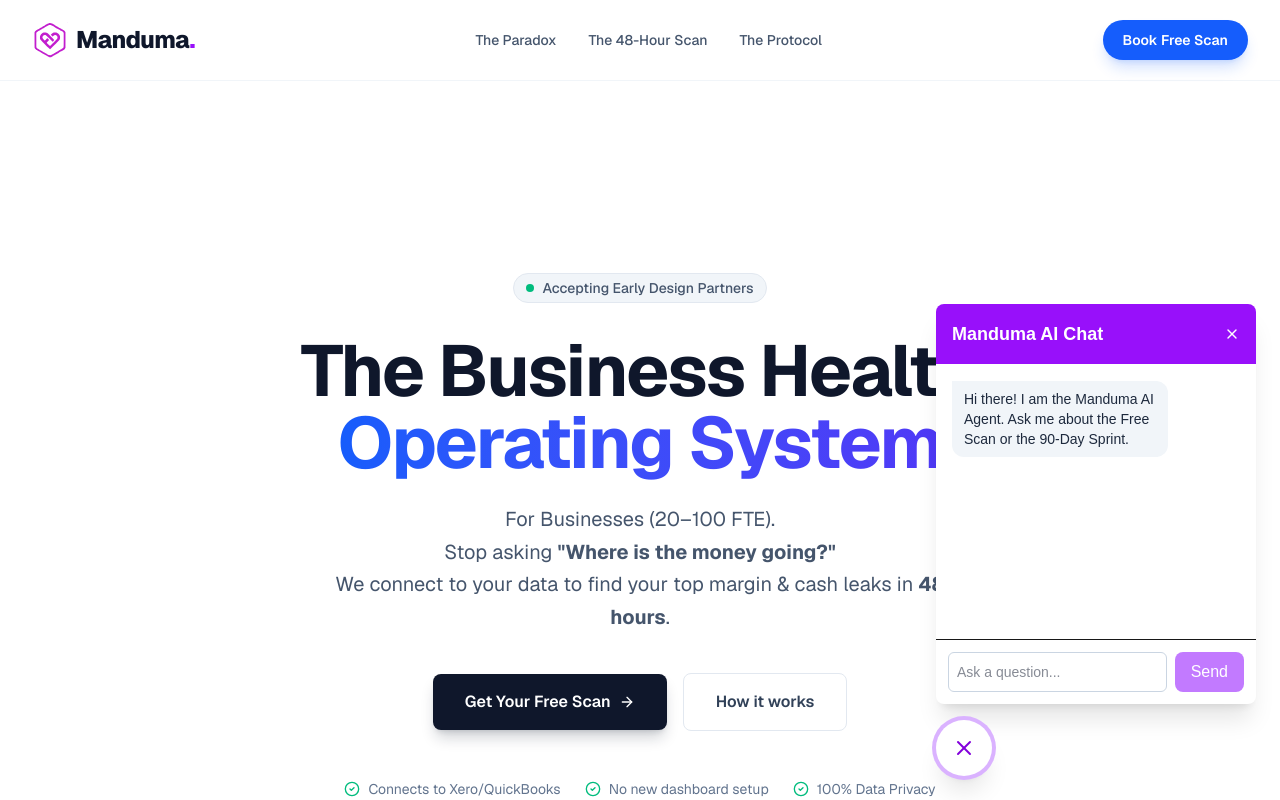
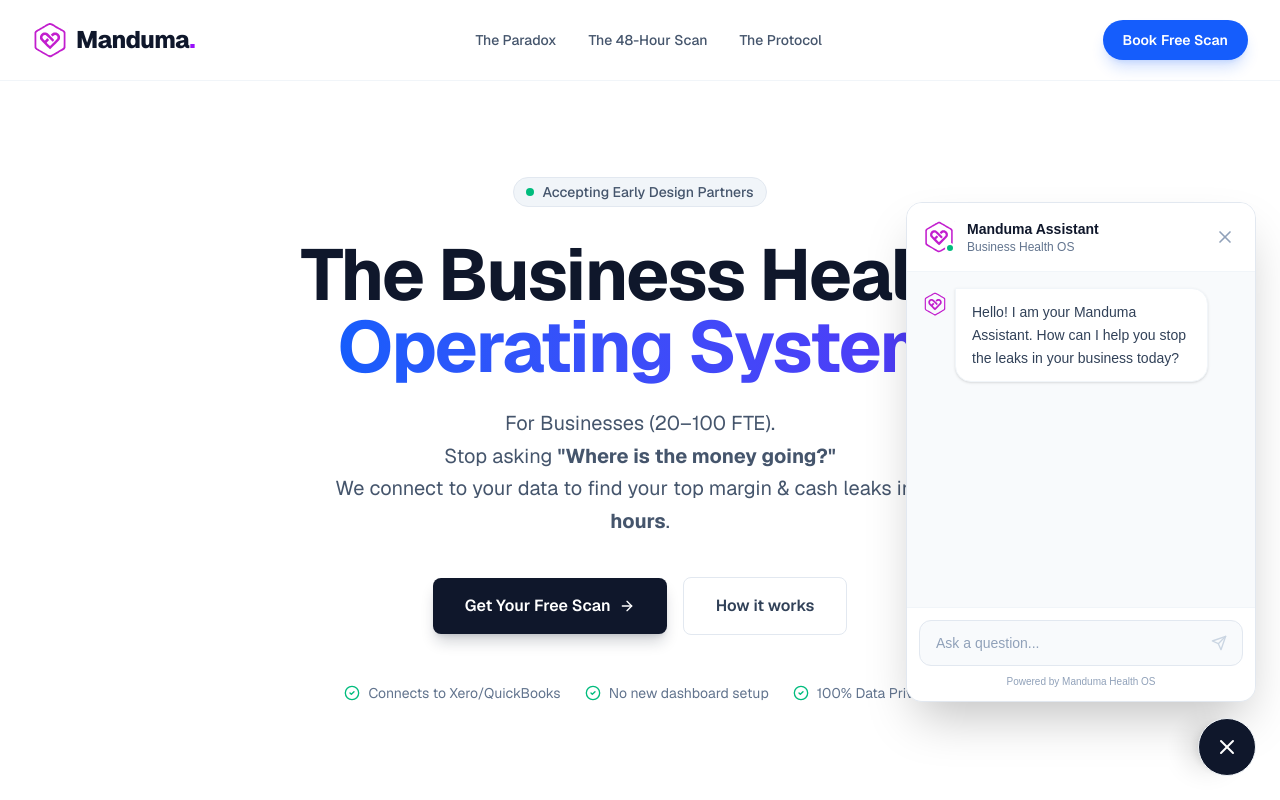
Before and after one commit to TheHolyWolf/manduma-web, a Next.js app: page / in a window 1280 px wide. Both pictures are taken after a click on the button "Open Chat". Shown: the top 800 px of the page. Built offline with nearby package versions, Linux system fonts and the light colour scheme.

Commit message:
Final touches

```diff
--- a/components/FloatingChatButton.tsx
+++ b/components/FloatingChatButton.tsx
@@ -2,19 +2,24 @@
 'use client';
 
 import { useState, useRef, useEffect } from 'react';
+import Image from 'next/image';
 
-// Manduma Logo Icon Component (Used for Open state)
-const MandumaLogoIcon = () => (
-    // Assuming your Manduma logo icon (the heart/shield shape) is in the public folder
-    <img
-        src="/MandumaLogo.svg" // 👈 CONFIRM THIS PATH TO YOUR LOGO ICON
-        alt="Manduma Chat Logo"
-        className="w-13 h-13"
-    />
+// --- ICONS ---
+
+// 1. Manduma Logo Icon (Used in the button and header)
+const MandumaLogoIcon = ({ size = 24 }: { size?: number }) => (
+    <div className="relative" style={{ width: size, height: size }}>
+        <Image
+            src="/MandumaLogo.svg"
+            alt="Manduma AI"
+            fill
+            className="object-contain"
+        />
+    </div>
 );
 
-// Close Icon (Used for Closed state and Header button)
-const CloseIcon = ({ className = "w-4 h-4" }: { className?: string } = {}) => (
+// 2. Close Icon (Clean SVG)
+const CloseIcon = ({ className = "w-5 h-5" }: { className?: string } = {}) => (
     <svg
         xmlns="http://www.w3.org/2000/svg"
         viewBox="0 0 24 24"
@@ -29,6 +34,25 @@
         <line x1="6" y1="6" x2="18" y2="18"></line>
     </svg>
 );
+
+// 3. Send Icon (Paper airplane style)
+const SendIcon = () => (
+    <svg
+        xmlns="http://www.w3.org/2000/svg"
+        viewBox="0 0 24 24"
+        fill="none"
+        stroke="currentColor"
+        strokeWidth="2"
+        strokeLinecap="round"
+        strokeLinejoin="round"
+        className="w-4 h-4"
+    >
+        <line x1="22" y1="2" x2="11" y2="13"></line>
+        <polygon points="22 2 15 22 11 13 2 9 22 2"></polygon>
+    </svg>
+);
+
+// --- CONFIGURATION ---
 
 // Define the message structure
 interface Message {
@@ -45,9 +69,9 @@
   const [isSending, setIsSending] = useState(false);
   const messagesEndRef = useRef<HTMLDivElement>(null);
 
-  // Initialize chat with a welcome message
+  // Initialize chat with a welcome message from the "Assistant"
   const [messages, setMessages] = useState<Message[]>([
-    { sender: 'agent', text: 'Hi there! I am the Manduma AI Agent. Ask me about the Free Scan or the 90-Day Sprint.' }
+    { sender: 'agent', text: 'Hello! I am your Manduma Assistant. How can I help you stop the leaks in your business today?' }
   ]);
 
   // Auto-scroll to the latest message
@@ -69,7 +93,7 @@
     setInputMessage('');
     setIsSending(true);
 
-    // 2. Add temporary "Agent is typing" message
+    // 2. Add temporary "Thinking..." indicator
     setMessages(prev => [...prev, { sender: 'agent', text: '...' }]);
 
     try {
@@ -82,12 +106,12 @@
         if (response.ok) {
             const data = await response.json();
 
-            // The n8n response must contain the agent's answer in a specific field (e.g., 'answer')
-            const agentAnswer = data.answer || "Sorry, I couldn't find an answer. Please try rephrasing.";
+            // Expecting 'answer' field from n8n
+            const agentAnswer = data.answer || "I received your message, but I'm not sure how to respond just yet.";
 
-            // 3. Remove "Agent is typing" and add the actual response
+            // 3. Replace "..." with actual answer
             setMessages(prev => {
-                const newMessages = prev.slice(0, -1); // Remove the last (typing) message
+                const newMessages = prev.slice(0, -1);
                 return [...newMessages, { sender: 'agent', text: agentAnswer }];
             });
 
@@ -95,95 +119,138 @@
             // Handle HTTP errors
             setMessages(prev => {
                 const newMessages = prev.slice(0, -1);
-                return [...newMessages, { sender: 'agent', text: `Error: Webhook returned status ${response.status}. Check n8n Respond to Webhook node.` }];
+                return [...newMessages, { sender: 'agent', text: `Connection Error (Status: ${response.status}). Please try again later.` }];
             });
-            console.error('Webhook failed with status:', response.status);
         }
     } catch (error) {
-        // This is the "Failed to fetch" path.
+        // Handle Network errors (CORS/Offline)
         setMessages(prev => {
             const newMessages = prev.slice(0, -1);
-            return [...newMessages, { sender: 'agent', text: 'Network Error: Connection blocked. Please check CORS/Firewall settings.' }];
+            return [...newMessages, { sender: 'agent', text: 'Network Error: I cannot reach the server. Please check your connection or CORS settings.' }];
         });
-        console.error('Network error sending message:', error);
     } finally {
         setIsSending(false);
     }
   };
 
+  // --- UI COMPONENTS ---
+
   const MessageBubble = ({ sender, text }: Message) => (
-    <div className={`flex ${sender === 'user' ? 'justify-end' : 'justify-start'} mb-3`}>
-        <div className={`max-w-[75%] px-3 py-2 rounded-xl text-sm ${
+    <div className={`flex ${sender === 'user' ? 'justify-end' : 'justify-start'} mb-4`}>
+        {/* Avatar for Agent */}
+        {sender === 'agent' && (
+            <div className="w-6 h-6 mr-2 flex-shrink-0 mt-1">
+                <MandumaLogoIcon size={24} />
+            </div>
+        )}
+
+        <div className={`max-w-[80%] px-4 py-3 rounded-2xl text-sm leading-relaxed shadow-sm ${
             sender === 'user'
                 ? 'bg-purple-600 text-white rounded-br-none'
-                : 'bg-slate-100 text-slate-800 rounded-tl-none'
+                : 'bg-white border border-slate-100 text-slate-700 rounded-tl-none'
         }`}>
-            {text}
+            {text === '...' ? (
+                <span className="flex gap-1">
+                    <span className="w-1.5 h-1.5 bg-slate-400 rounded-full animate-bounce"></span>
+                    <span className="w-1.5 h-1.5 bg-slate-400 rounded-full animate-bounce delay-75"></span>
+                    <span className="w-1.5 h-1.5 bg-slate-400 rounded-full animate-bounce delay-150"></span>
+                </span>
+            ) : (
+                text
+            )}
         </div>
     </div>
   );
 
   return (
-    <div className="fixed bottom-6 right-6 z-50">
+    <div className="fixed bottom-6 right-6 z-[100] flex flex-col items-end">
 
-        {/* Chat Modal Window */}
+        {/* CHAT WINDOW */}
         {isOpen && (
-            <div className="bg-white rounded-lg shadow-xl w-80 mb-4 flex flex-col h-[400px]">
+            <div className="bg-slate-50 border border-slate-200 rounded-2xl shadow-2xl w-[350px] mb-4 flex flex-col h-[500px] overflow-hidden transition-all animate-in slide-in-from-bottom-5 duration-300">
+
                 {/* Header */}
-                <div className="p-4 border-b bg-purple-600 text-white rounded-t-lg flex justify-between items-center">
-                    <h3 className="font-semibold text-lg">Manduma AI Chat</h3>
+                <div className="p-4 bg-white border-b border-slate-100 flex justify-between items-center">
+                    <div className="flex items-center gap-3">
+                        <div className="relative">
+                            <MandumaLogoIcon size={32} />
+                            {/* Online Status Dot */}
+                            <span className="absolute bottom-0 right-0 w-2.5 h-2.5 bg-emerald-500 border-2 border-white rounded-full"></span>
+                        </div>
+                        <div>
+                            <h3 className="font-bold text-slate-900 text-sm">Manduma Assistant</h3>
+                            <p className="text-xs text-slate-500">Business Health OS</p>
+                        </div>
+                    </div>
                     <button
                         onClick={() => setIsOpen(false)}
-                        className="hover:text-purple-200 transition"
+                        className="p-1 hover:bg-slate-100 rounded-full text-slate-400 hover:text-slate-600 transition"
                         aria-label="Close Chat"
                     >
                         <CloseIcon />
                     </button>
                 </div>
 
-                {/* Body/Message Area */}
-                <div className="p-4 flex-grow overflow-y-auto" style={{ scrollBehavior: 'smooth' }}>
+                {/* Messages Area */}
+                <div className="flex-grow p-4 overflow-y-auto bg-slate-50">
                     {messages.map((msg, index) => (
                         <MessageBubble key={index} sender={msg.sender} text={msg.text} />
                     ))}
-                    {/* Ref for auto-scrolling */}
                     <div ref={messagesEndRef} />
                 </div>
 
-                {/* Footer/Form */}
-                <form onSubmit={handleSubmit} className="p-3 border-t">
-                    <div className="flex space-x-2">
+                {/* Input Area */}
+                <form onSubmit={handleSubmit} className="p-3 bg-white border-t border-slate-100">
+                    <div className="relative flex items-center">
                         <input
                             value={inputMessage}
                             onChange={(e) => setInputMessage(e.target.value)}
                             placeholder="Ask a question..."
-                            className="flex-grow p-2 border border-slate-300 rounded-md focus:ring-purple-500 focus:border-purple-500 text-sm text-slate-900"
+                            className="w-full pl-4 pr-12 py-3 bg-slate-50 border border-slate-200 rounded-xl focus:ring-2 focus:ring-purple-500/20 focus:border-purple-500 text-sm text-slate-900 placeholder:text-slate-400 transition-all outline-none"
                             required
                             disabled={isSending}
                         />
                         <button
                             type="submit"
-                            className={`py-2 px-4 rounded-lg text-white font-medium transition shrink-0 ${
+                            className={`absolute right-2 p-2 rounded-lg transition-all ${
                                 isSending || !inputMessage.trim()
-                                    ? 'bg-purple-400 cursor-not-allowed'
-                                    : 'bg-purple-600 hover:bg-purple-700'
+                                    ? 'text-slate-300 cursor-not-allowed'
+                                    : 'bg-purple-600 text-white hover:bg-purple-700 shadow-md hover:shadow-lg'
                             }`}
                             disabled={isSending || !inputMessage.trim()}
                         >
-                            {isSending ? '...' : 'Send'}
+                            <SendIcon />
                         </button>
+                    </div>
+                    <div className="text-center mt-2">
+                        <p className="text-[10px] text-slate-400">Powered by Manduma Health OS</p>
                     </div>
                 </form>
             </div>
         )}
 
-        {/* Floating Toggle Button */}
+        {/* FLOATING TOGGLE BUTTON */}
         <button
           onClick={() => setIsOpen(!isOpen)}
-          className="bg-white hover:bg-grey text-purple-700 p-4 rounded-full shadow-xl transition duration-300 transform hover:scale-105 focus:outline-none focus:ring-4 focus:ring-purple-300 focus:ring-opacity-50 flex items-center justify-center"
+          className={`
+            p-4 rounded-full shadow-xl transition-all duration-300 transform hover:scale-105
+            flex items-center justify-center border border-slate-100
+            ${isOpen ? 'bg-slate-900 text-white rotate-90' : 'bg-white text-purple-600'}
+          `}
           aria-label={isOpen ? "Close Chat" : "Open Chat"}
         >
-          {isOpen ? <CloseIcon className="w-6 h-6" /> : <MandumaLogoIcon />}
+          {isOpen ? (
+            <CloseIcon className="w-6 h-6" />
+          ) : (
+            <div className="w-8 h-8 relative">
+                 <Image
+                    src="/MandumaLogo.svg"
+                    alt="Chat"
+                    fill
+                    className="object-contain"
+                />
+            </div>
+          )}
         </button>
     </div>
   );
--- a/components/HeroSection.tsx
+++ b/components/HeroSection.tsx
@@ -1,40 +1,78 @@
+// components/HeroSection.tsx
+'use client'; // 👈 FIX: This directive tells Next.js to render this component in the browser
+
 import Link from 'next/link';
 import { ArrowRight, CheckCircle2 } from 'lucide-react';
+import { motion } from 'framer-motion';
+
+// Define animation variants for a clean stagger effect
+const containerVariants = {
+  hidden: { opacity: 0 },
+  visible: {
+    opacity: 1,
+    transition: {
+      staggerChildren: 0.15, // Delay between each child animation
+    },
+  },
+};
+
+const itemVariants = {
+  hidden: { opacity: 0, y: 20 },
+  visible: { opacity: 1, y: 0 },
+};
 
 export default function HeroSection() {
   return (
-    <section className="relative pt-32 pb-20 md:pt-48 md:pb-32 overflow-hidden">
+    <section className="relative pt-16 pb-20 md:pt-24 md:pb-32 overflow-hidden">
 
       {/* Background decoration (The "Tech" feel) */}
       <div className="absolute top-0 left-1/2 -translate-x-1/2 w-full h-full -z-10">
         <div className="absolute inset-0 bg-gradient-to-b from-slate-50 to-white" />
       </div>
 
-      <div className="container mx-auto px-4 text-center max-w-4xl">
+      {/* ⚠️ ANIMATED CONTAINER WRAPPER */}
+      <motion.div
+        className="container mx-auto px-4 text-center max-w-4xl"
+        variants={containerVariants}
+        initial="hidden"
+        animate="visible"
+      >
 
-        {/* The Badge - Social Proof/Novelty */}
-        <div className="inline-flex items-center gap-2 px-3 py-1 rounded-full bg-slate-100 border border-slate-200 text-slate-600 text-sm font-medium mb-8">
+        {/* The Badge - Animated */}
+        <motion.div
+            className="inline-flex items-center gap-2 px-3 py-1 rounded-full bg-slate-100 border border-slate-200 text-slate-600 text-sm font-medium mb-8"
+            variants={itemVariants}
+        >
           <span className="flex h-2 w-2 rounded-full bg-emerald-500"></span>
           Accepting Early Design Partners
-        </div>
+        </motion.div>
 
-        {/* The Headline */}
-        <h1 className="text-5xl md:text-7xl font-bold tracking-tight text-slate-900 mb-6">
+        {/* The Headline - Animated */}
+        <motion.h1
+            className="text-5xl md:text-7xl font-bold tracking-tight text-slate-900 mb-6"
+            variants={itemVariants}
+        >
           The Business Health <br className="hidden md:block" />
           <span className="text-transparent bg-clip-text bg-gradient-to-r from-blue-600 to-indigo-600">
             Operating System
           </span>
-        </h1>
+        </motion.h1>
 
-        {/* The Subhead - The "Pain" & "Promise" */}
-        <p className="text-xl text-slate-600 mb-10 max-w-2xl mx-auto leading-relaxed">
+        {/* The Subhead - Animated */}
+        <motion.p
+            className="text-xl text-slate-600 mb-10 max-w-2xl mx-auto leading-relaxed"
+            variants={itemVariants}
+        >
           For Businesses (20–100 FTE). <br />
           Stop asking <b>"Where is the money going?" </b> <br />
           We connect to your data to find your top margin & cash leaks in <b>48 hours</b>.
-        </p>
+        </motion.p>
 
-        {/* The Action Buttons */}
-        <div className="flex flex-col sm:flex-row items-center justify-center gap-4">
+        {/* The Action Buttons - Animated */}
+        <motion.div
+            className="flex flex-col sm:flex-row items-center justify-center gap-4"
+            variants={itemVariants}
+        >
           <Link
             href="https://calendly.com/boulazragyoussef/30min"
             className="w-full sm:w-auto px-8 py-4 bg-slate-900 text-white rounded-lg font-semibold hover:bg-slate-800 transition-all flex items-center justify-center gap-2 shadow-lg shadow-slate-900/20"
@@ -49,10 +87,13 @@
           >
             How it works
           </Link>
-        </div>
+        </motion.div>
 
-        {/* Trust Signals / Micro-features */}
-        <div className="mt-12 flex flex-col md:flex-row items-center justify-center gap-6 text-sm text-slate-500">
+        {/* Trust Signals / Micro-features - Animated */}
+        <motion.div
+            className="mt-12 flex flex-col md:flex-row items-center justify-center gap-6 text-sm text-slate-500"
+            variants={itemVariants}
+        >
           <div className="flex items-center gap-2">
             <CheckCircle2 className="w-4 h-4 text-emerald-500" />
             <span>Connects to Xero/QuickBooks</span>
@@ -65,9 +106,9 @@
             <CheckCircle2 className="w-4 h-4 text-emerald-500" />
             <span>100% Data Privacy</span>
           </div>
-        </div>
+        </motion.div>
 
-      </div>
+      </motion.div>
     </section>
   );
 }
--- /dev/null
+++ b/components/RevealOnScroll.tsx
@@ -0,0 +1,70 @@
+// components/RevealOnScroll.tsx
+'use client';
+
+import { motion, useAnimation, useInView, Variants } from 'framer-motion';
+import { ReactNode, useEffect, useRef } from 'react';
+
+interface RevealOnScrollProps {
+  children: ReactNode;
+  delay?: number; // Optional delay for the animation start
+  duration?: number; // Optional duration of the animation
+  yOffset?: number; // Distance the element slides up from
+}
+
+// Animation variants for the slide-up/fade-in effect
+const variants: Variants = {
+  hidden: (y: number) => ({
+    opacity: 0,
+    y: y,
+    transition: { ease: "easeOut" }
+  }),
+  visible: (duration: number) => ({
+    opacity: 1,
+    y: 0,
+    transition: {
+      duration: duration,
+      ease: "easeOut",
+      staggerChildren: 0.1, // If the child itself uses motion components
+    }
+  }),
+};
+
+
+export default function RevealOnScroll({
+  children,
+  delay = 0,
+  duration = 0.6,
+  yOffset = 50
+}: RevealOnScrollProps) {
+
+  const ref = useRef(null);
+  // useInView tracks if the component is currently visible in the viewport
+  const isInView = useInView(ref, { once: true, margin: "-100px 0px" });
+
+  const controls = useAnimation();
+
+  useEffect(() => {
+    if (isInView) {
+      // Start the animation when the element enters the view
+      const timer = setTimeout(() => {
+        controls.start("visible");
+      }, delay * 1000); // Convert delay from seconds to milliseconds
+
+      return () => clearTimeout(timer); // Cleanup timer on unmount
+    }
+  }, [isInView, controls, delay]);
+
+  return (
+    <motion.div
+      ref={ref}
+      variants={variants}
+      initial="hidden"
+      animate={controls}
+      custom={yOffset} // Pass yOffset to the hidden state variant
+      // Pass duration to the visible state variant
+      // The overall opacity fade is part of the 'variants' definitions
+    >
+      {children}
+    </motion.div>
+  );
+}
--- a/package.json
+++ b/package.json
@@ -10,6 +10,7 @@
   },
   "dependencies": {
     "clsx": "^2.1.1",
+    "framer-motion": "^12.23.25",
     "lucide-react": "^0.555.0",
     "next": "16.0.4",
     "react": "19.2.0",
```
Also changed, not shown: components/FinalCTA.tsx (+34 -9 lines), 1 other file (tests, documents, lock files or other folders).
